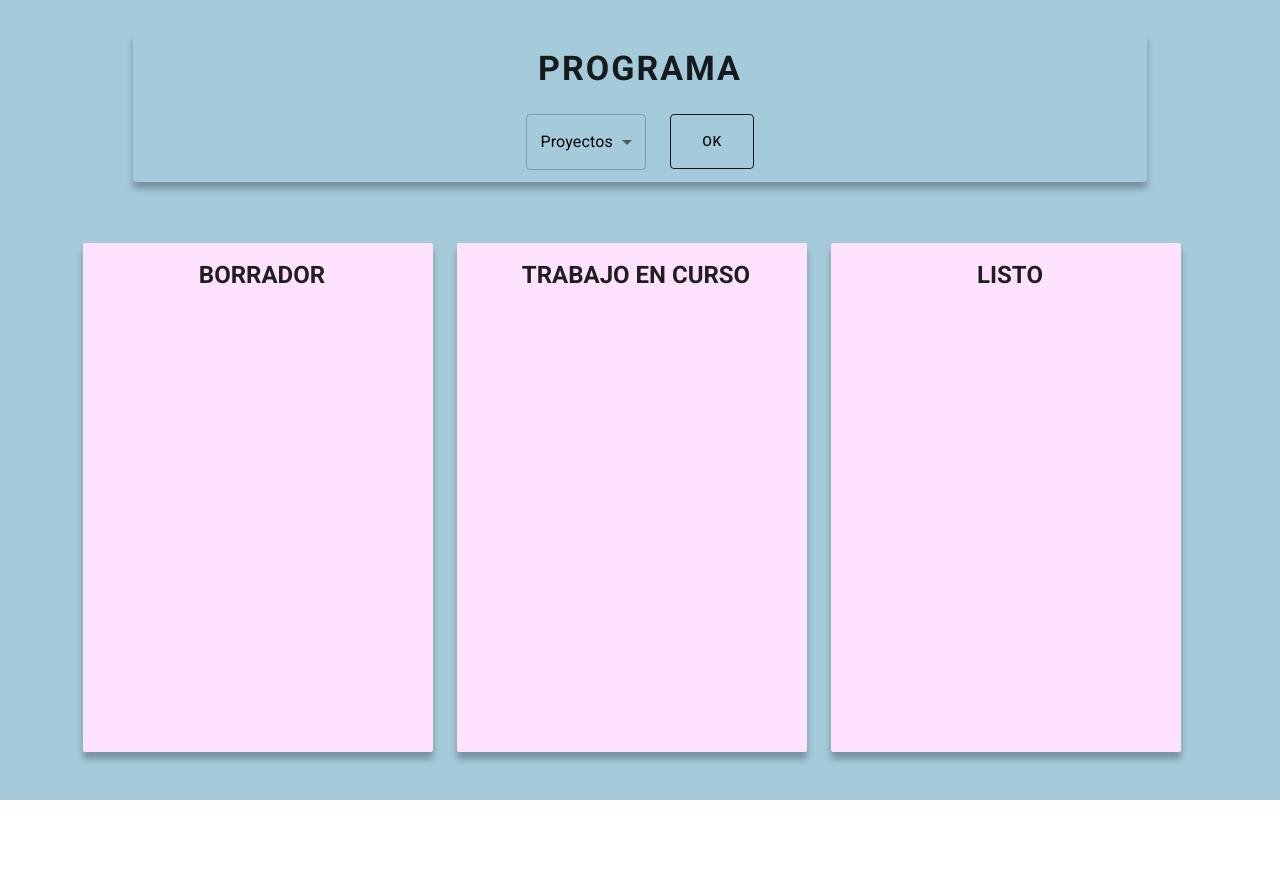
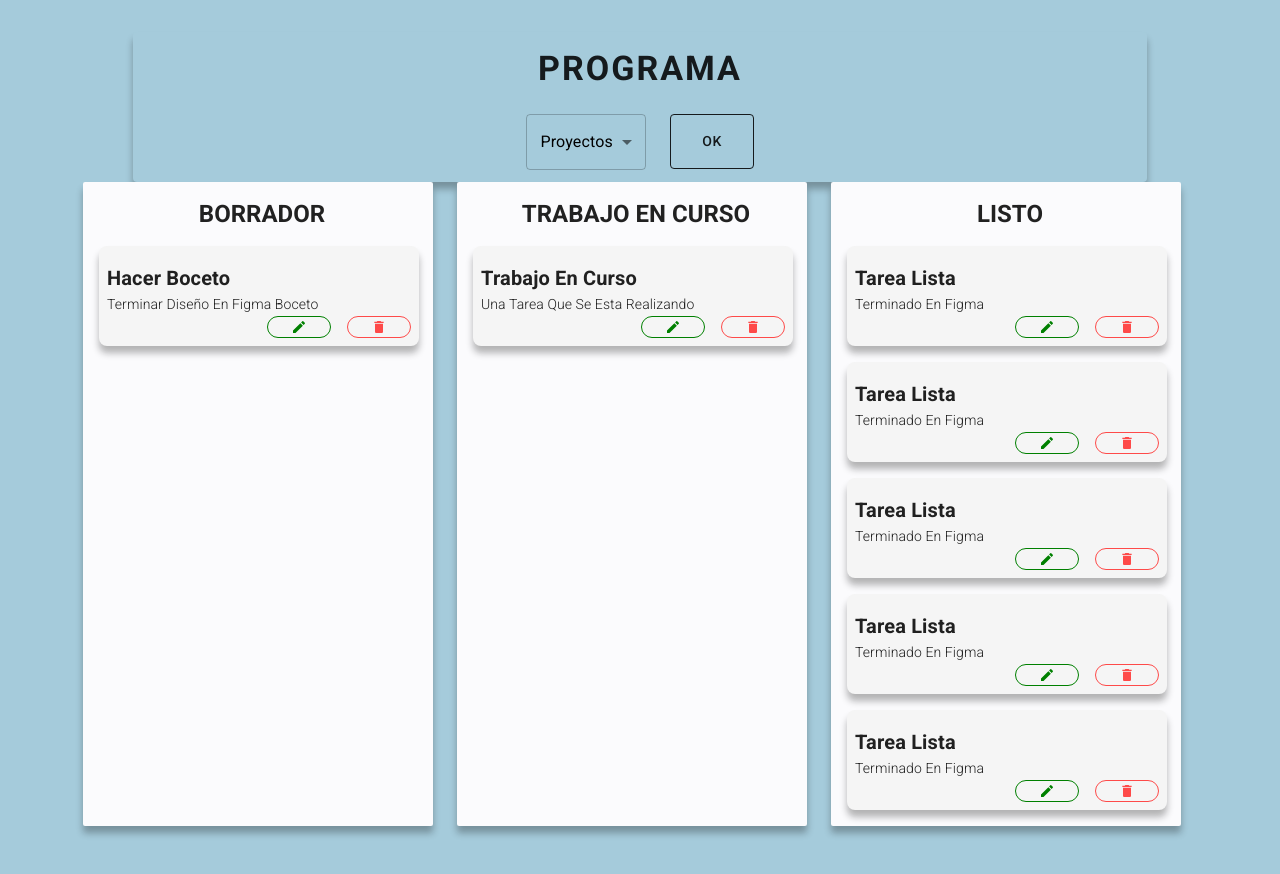
Before and after one commit to CJ-arg/mern-challenge, a React (Vite) app: page / in a window 1280 px wide. Before the commit the page ends 800 px from the top, so only its background shows below. Built offline with nearby package versions, Linux system fonts and the light colour scheme.

Commit message:
task styles and details

```diff
--- a/src/components/TaskCard.tsx
+++ b/src/components/TaskCard.tsx
@@ -1,8 +1,44 @@
 import { useState } from "react";
 import { Grid, Typography } from "@mui/material";
 import Select, { SelectChangeEvent } from "@mui/material/Select";
+import TaskSingle from "./TaskSingle";
 
 function TaskCard({ title }) {
+  const tasks = [
+    {
+      title: "Hacer boceto",
+      notes: "terminar diseño en figma boceto",
+      dateStart: new Date(),
+      dateEnd: new Date().setHours(new Date().getHours() + 24),
+      category: "BORRADOR",
+      user: {
+        _id: "123456",
+        name: "Carlos",
+      },
+    },
+    {
+      title: " Trabajo en curso",
+      notes: "una tarea que se esta realizando",
+      dateStart: new Date(),
+      dateEnd: new Date().setHours(new Date().getHours() + 34),
+      category: "TRABAJO EN CURSO",
+      user: {
+        _id: "23456",
+        name: "Carlos",
+      },
+    },
+    {
+      title: "tarea lista",
+      notes: "terminado en figma",
+      dateStart: new Date(),
+      dateEnd: new Date().setHours(new Date().getHours() + 44),
+      category: "LISTO",
+      user: {
+        _id: "3456",
+        name: "Carlos",
+      },
+    },
+  ];
   const [age, setAge] = useState("");
 
   const handleChange = (event: SelectChangeEvent) => {
@@ -14,12 +50,11 @@ function TaskCard({ title }) {
       className="box-shadow"
       xs={10}
       sm={8}
-      md={6}
+      md={4}
       lg={3}
       sx={{
-        maxHeight: { sm: 580 },
         minWidth: { sm: 350 },
-        backgroundColor: "#FFE2FE",
+        backgroundColor: "#FBFBFD",
         padding: 1,
         borderRadius: 0.5,
         textAlign: "center",
@@ -28,8 +63,16 @@ function TaskCard({ title }) {
       <Typography variant="h5" sx={{ fontWeight: "bolder" }}>
         {title}
       </Typography>
-      <Grid container justifyContent="center" gap={3} sx={{ mb: 1 }}>
-        <Grid item xs={1}></Grid>
+      <Grid container justifyContent="start" sx={{ mb: 1 }}>
+        <Grid item xs={1}>
+          {tasks[0].category === title && <TaskSingle task={tasks[0]} />}
+          {tasks[1].category === title && <TaskSingle task={tasks[1]} />}
+          {tasks[2].category === title && <TaskSingle task={tasks[2]} />}
+          {tasks[2].category === title && <TaskSingle task={tasks[2]} />}
+          {tasks[2].category === title && <TaskSingle task={tasks[2]} />}
+          {tasks[2].category === title && <TaskSingle task={tasks[2]} />}
+          {tasks[2].category === title && <TaskSingle task={tasks[2]} />}
+        </Grid>
       </Grid>
     </Grid>
   );
--- /dev/null
+++ b/src/components/TaskSingle.tsx
@@ -0,0 +1,98 @@
+import { useState } from "react";
+import { Button, Grid, Typography } from "@mui/material";
+import Select, { SelectChangeEvent } from "@mui/material/Select";
+import EditIcon from "@mui/icons-material/Edit";
+import DeleteIcon from "@mui/icons-material/Delete";
+function TaskSingle({ task }) {
+  const [age, setAge] = useState("");
+  console.log(task);
+
+  const handleChange = (event: SelectChangeEvent) => {
+    setAge(event.target.value as string);
+  };
+  return (
+    <Grid
+      item
+      className="box-shadow"
+      xs={10}
+      sm={8}
+      md={4}
+      lg={3}
+      sx={{
+        maxHeight: { sm: 300 },
+        minWidth: { sm: 300, md: 320 },
+        backgroundColor: "#F5F5F5",
+        padding: 1,
+        borderRadius: 2,
+        textAlign: "center",
+        mt: 2,
+      }}
+    >
+      <Grid container justifyContent="start" sx={{ mt: 1 }}>
+        <Grid item xs={10}>
+          {" "}
+          <Typography
+            variant="h6"
+            sx={{
+              fontWeight: "bolder",
+              textTransform: "capitalize",
+              textAlign: "left",
+            }}
+          >
+            {task.title}
+          </Typography>
+          <Typography
+            variant="subtitle2"
+            sx={{
+              fontWeight: "Light",
+              textTransform: "capitalize",
+              textAlign: "left",
+            }}
+          >
+            {task.notes}
+          </Typography>
+        </Grid>
+      </Grid>
+      <div
+        style={{
+          display: "flex",
+          justifyContent: "flex-end",
+          alignItems: "center",
+        }}
+      >
+        <Button
+          variant="outlined"
+          sx={{
+            ml: 2,
+            p: 0,
+            borderRadius: 5,
+            width: "22px ",
+            height: "22px",
+            color: "green",
+            borderColor: "green",
+          }}
+          // onClick={handleEditClick}
+        >
+          <EditIcon sx={{ fontSize: "1rem" }} />{" "}
+        </Button>
+        <Button
+          variant="outlined"
+          sx={{
+            ml: 2,
+            p: 0,
+            borderRadius: 5,
+            width: "22px ",
+            height: "22px",
+            color: "#FE4A49",
+            borderColor: "#FE4A49",
+          }}
+          // onClick={handleEditClick}
+        >
+          <DeleteIcon sx={{ fontSize: "1rem" }} />{" "}
+        </Button>
+      </div>
+    </Grid>
+  );
+}
+
+export default TaskSingle;
```
Also changed, not shown: 1 other file (tests, documents, lock files or other folders).
